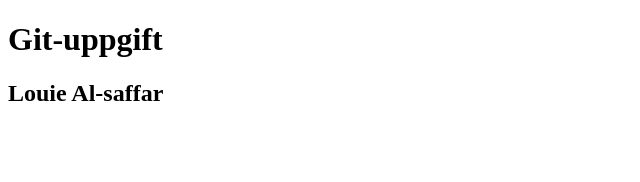
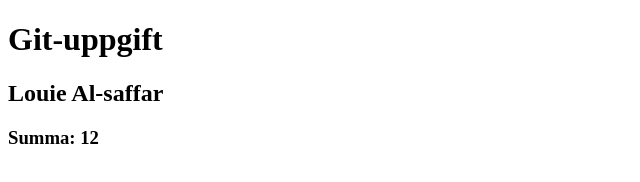
Before and after one commit to louiestokk/git-examen-uppgift, a plain HTML site: page index.html in a window 1280 px wide. Shown: the whole page, without its empty margins (0-640 px from the left). Drawn offline with Linux system fonts and the light colour scheme.

Commit message:
feat: implementera add och visa summan

```diff
--- a/index.html
+++ b/index.html
@@ -13,14 +13,16 @@
         const userName = document.createElement("h2")
         userName.textContent = hamtaNamn("Louie Al-saffar")
         container.appendChild(userName)
+        const summa = document.createElement("h3")
+        summa.textContent = `Summa: ${addera(6,6)}`
+        container.appendChild(summa)
 
       function hamtaNamn(name) {
         return name;
       }
 
-      // TODO 2: Returnera summan av a och b (just nu returneras alltid 0).
       function addera(a, b) {
-        return 0;
+        return a + b;
       }
 
       // TODO 3: Returnera "ok" om talet är större än 10, annars "för låg".
```
